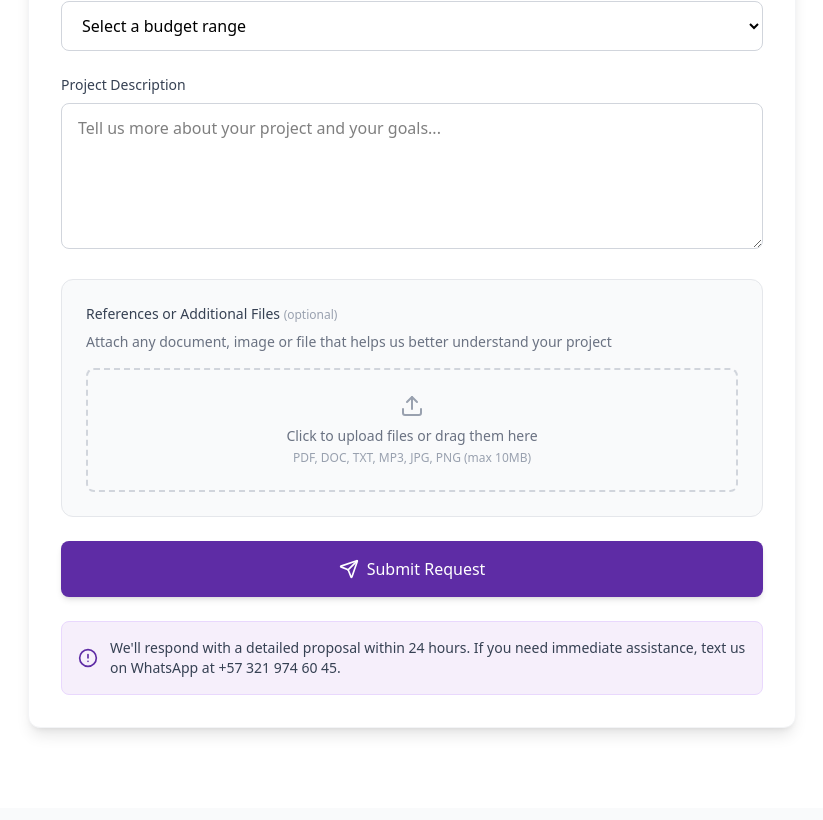
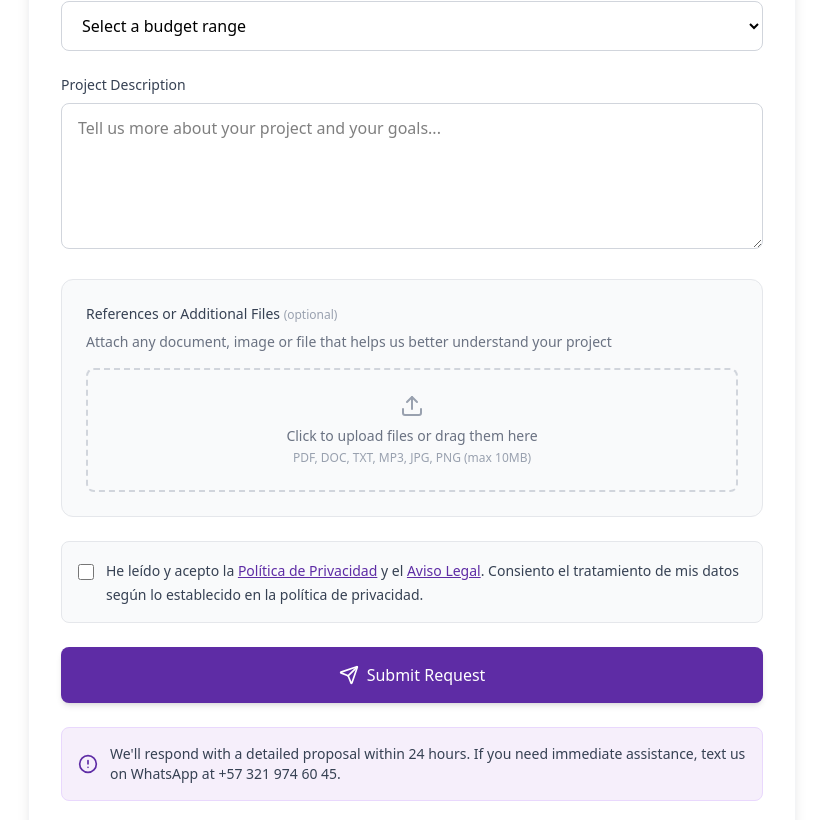
Before and after one commit to cristianccgg/Crixium-Digital, a React (Vite) app: page /en/contact in a window 1280 px wide. Shown: the part 1134-1954 px from the top of the page, without its empty margins (228-1051 px from the left). Built offline with nearby package versions, Linux system fonts and the light colour scheme.

Commit message:
Update ContactForm.jsx

```diff
--- a/src/components/ContactForm.jsx
+++ b/src/components/ContactForm.jsx
@@ -35,6 +35,7 @@ const ContactForm = ({ initialService = "", initialProjectType = "" }) => {
     budget: "",
     description: "",
     referenceFiles: [],
+    privacyPolicyAccepted: false, // Agregamos el nuevo campo para el checkbox
   });
 
   const [formStatus, setFormStatus] = useState({
@@ -202,6 +203,19 @@ const ContactForm = ({ initialService = "", initialProjectType = "" }) => {
   const handleSubmit = async (e) => {
     e.preventDefault();
 
+    // Verificar que la política de privacidad ha sido aceptada
+    if (!formData.privacyPolicyAccepted) {
+      // Mostrar mensaje de error
+      setFormStatus({
+        submitted: false,
+        error: true,
+        message: "Debes aceptar la política de privacidad para continuar",
+        isLoading: false,
+        progress: 0,
+      });
+      return; // Detener el envío
+    }
+
     setFormStatus({
       submitted: false,
       error: false,
@@ -232,6 +246,7 @@ const ContactForm = ({ initialService = "", initialProjectType = "" }) => {
         fileDetails: fileDetails, // Información completa de los archivos
         timestamp: new Date().toISOString(),
         source: "contact_form",
+        privacyPolicyAccepted: formData.privacyPolicyAccepted, // Agregar esta información al envío
       };
 
       setFormStatus((prev) => ({
@@ -267,10 +282,10 @@ const ContactForm = ({ initialService = "", initialProjectType = "" }) => {
   };
 
   const handleChange = (e) => {
-    const { name, value } = e.target;
+    const { name, value, type, checked } = e.target;
     setFormData((prev) => ({
       ...prev,
-      [name]: value,
+      [name]: type === "checkbox" ? checked : value,
     }));
   };
 
@@ -345,6 +360,7 @@ const ContactForm = ({ initialService = "", initialProjectType = "" }) => {
                 budget: "",
                 description: "",
                 referenceFiles: [],
+                privacyPolicyAccepted: false, // Reiniciar también este campo
               });
             }}
             className="px-6 py-3 bg-purple-700 text-white rounded-lg hover:bg-coral-400 transition-colors inline-flex items-center gap-2"
@@ -643,6 +659,45 @@ const ContactForm = ({ initialService = "", initialProjectType = "" }) => {
           </div>
         </div>
 
+        {/* Checkbox de aceptación de política de privacidad */}
+        <div className="bg-gray-50 p-4 rounded-lg border border-gray-200">
+          <div className="flex items-start gap-3">
+            <div className="flex-shrink-0 pt-1">
+              <input
+                type="checkbox"
+                id="privacyPolicy"
+                name="privacyPolicyAccepted"
+                checked={formData.privacyPolicyAccepted}
+                onChange={handleChange}
+                className="h-4 w-4 rounded border-gray-300 text-purple-700 focus:ring-purple-500"
+                required
+              />
+            </div>
+            <div>
+              <label htmlFor="privacyPolicy" className="text-sm text-gray-700">
+                He leído y acepto la{" "}
+                <a
+                  href="/politica-privacidad"
+                  target="_blank"
+                  className="text-purple-700 hover:text-purple-900 underline"
+                >
+                  Política de Privacidad
+                </a>{" "}
+                y el{" "}
+                <a
+                  href="/aviso-legal"
+                  target="_blank"
+                  className="text-purple-700 hover:text-purple-900 underline"
+                >
+                  Aviso Legal
+                </a>
+                . Consiento el tratamiento de mis datos según lo establecido en
+                la política de privacidad.
+              </label>
+            </div>
+          </div>
+        </div>
+
         {/* Botón de Envío */}
         <button
           type="submit"
```
